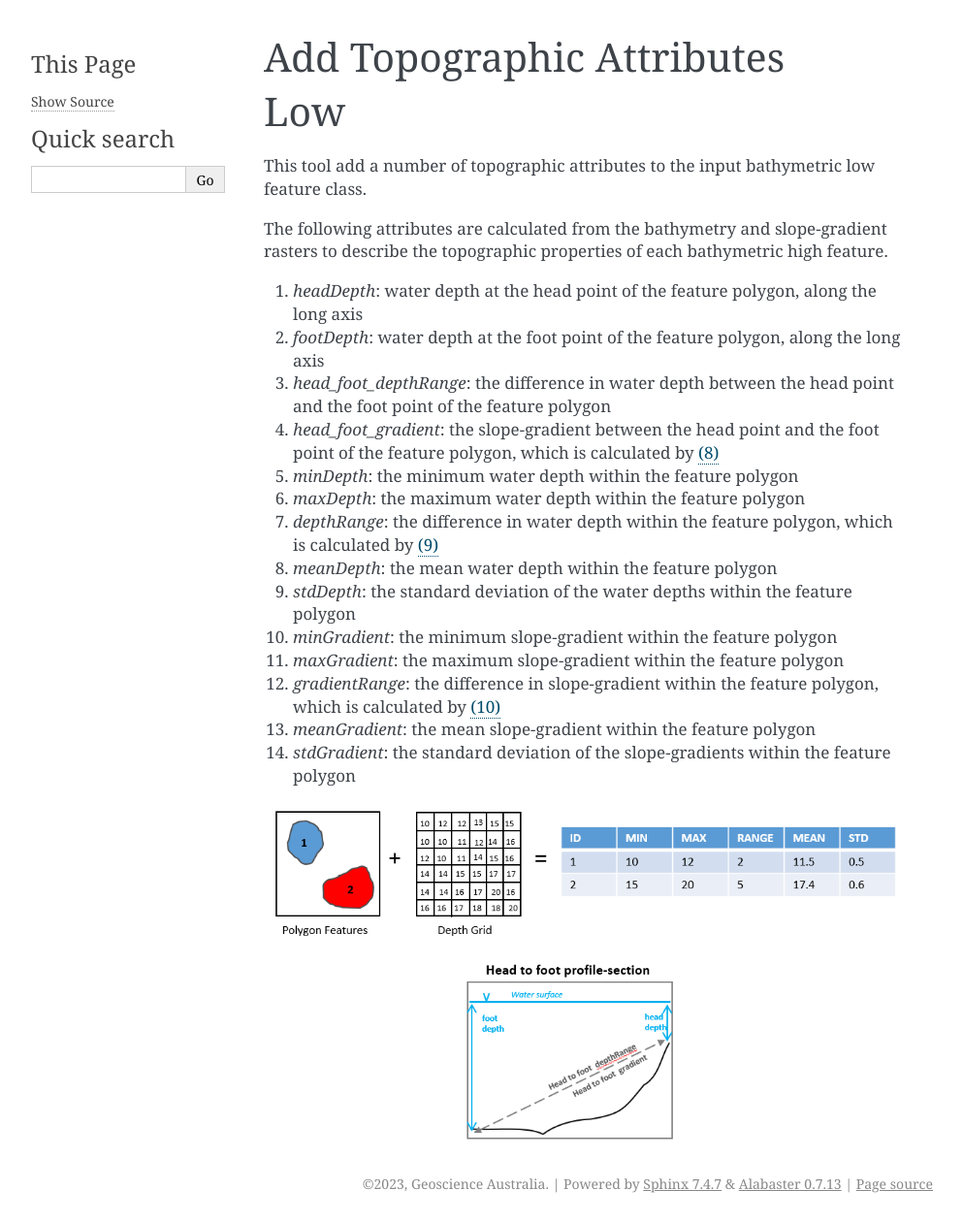
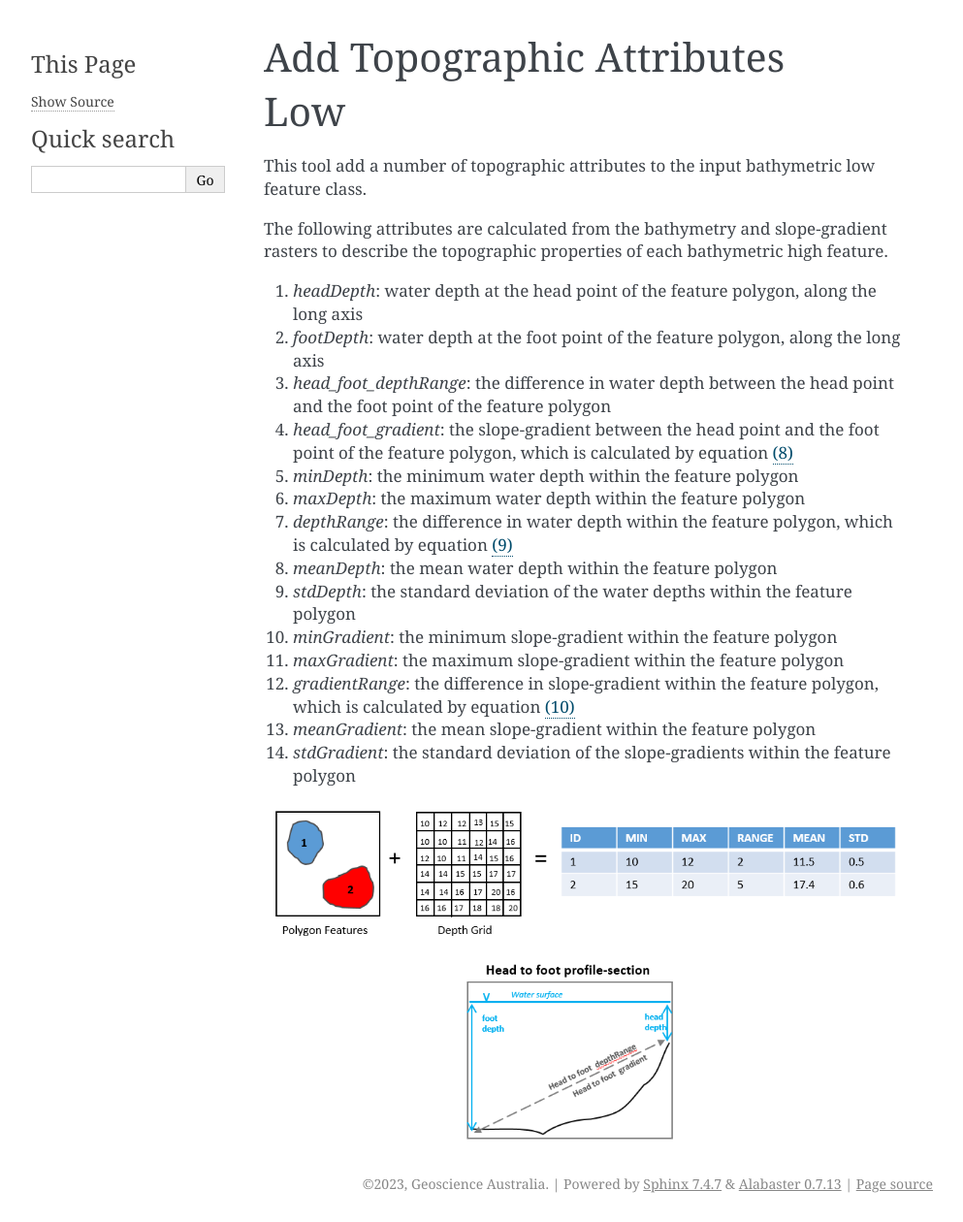
Before and after one commit to GeoscienceAustralia/GA-SaMMT, a Sphinx documentation site: the page built from docs/source/add_topographic_attributes_low.rst, in a window 1280 px wide. Shown: the whole page at 97% size, without its empty margins (148-1141 px from the left). Built offline with Sphinx 7.4.7, drawn with Linux system fonts in a browser that asks for light colours.

Commit message:
Minor formatting changes for clarity

```diff
--- a/docs/source/add_topographic_attributes_high.rst
+++ b/docs/source/add_topographic_attributes_high.rst
@@ -8,12 +8,12 @@
 
 1. *minDepth*: the minimum water depth within the feature polygon
 2. *maxDepth*: the maximum water depth within the feature polygon
-3. *depthRange*: the difference in water depth within the feature polygon, which is calculated by :eq:`depth-range`
+3. *depthRange*: the difference in water depth within the feature polygon, which is calculated by equation :eq:`depth-range`
 4. *meanDepth*: the mean water depth within the feature polygon
 5. *stdDepth*: the standard deviation of the water depths within the feature polygon
 6. *minGradient*: the minimum slope-gradient within the feature polygon
 7. *maxGradient*: the maximum slope-gradient within the feature polygon
-8. *gradientRange*: the difference in slope-gradient within the feature polygon, which is calculated by :eq:`gradient-range`
+8. *gradientRange*: the difference in slope-gradient within the feature polygon, which is calculated by equation :eq:`gradient-range`
 9. *meanGradient*: the mean slope-gradient within the feature polygon
 10. *stdGradient*: the standard deviation of the slope-gradients within the feature polygon
 
--- a/docs/source/add_topographic_attributes_low.rst
+++ b/docs/source/add_topographic_attributes_low.rst
@@ -9,15 +9,15 @@
 1. *headDepth*: water depth at the head point of the feature polygon, along the long axis
 2. *footDepth*: water depth at the foot point of the feature polygon, along the long axis
 3. *head_foot_depthRange*: the difference in water depth between the head point and the foot point of the feature polygon
-4. *head_foot_gradient*: the slope-gradient between the head point and the foot point of the feature polygon, which is calculated by :eq:`slope-gradient`
+4. *head_foot_gradient*: the slope-gradient between the head point and the foot point of the feature polygon, which is calculated by equation :eq:`slope-gradient`
 5. *minDepth*: the minimum water depth within the feature polygon
 6. *maxDepth*: the maximum water depth within the feature polygon
-7. *depthRange*: the difference in water depth within the feature polygon, which is calculated by :eq:`depth-range`
+7. *depthRange*: the difference in water depth within the feature polygon, which is calculated by equation :eq:`depth-range`
 8. *meanDepth*: the mean water depth within the feature polygon
 9. *stdDepth*: the standard deviation of the water depths within the feature polygon
 10. *minGradient*: the minimum slope-gradient within the feature polygon
 11. *maxGradient*: the maximum slope-gradient within the feature polygon
-12. *gradientRange*: the difference in slope-gradient within the feature polygon, which is calculated by :eq:`gradient-range`
+12. *gradientRange*: the difference in slope-gradient within the feature polygon, which is calculated by equation :eq:`gradient-range`
 13. *meanGradient*: the mean slope-gradient within the feature polygon
 14. *stdGradient*: the standard deviation of the slope-gradients within the feature polygon
 
```
